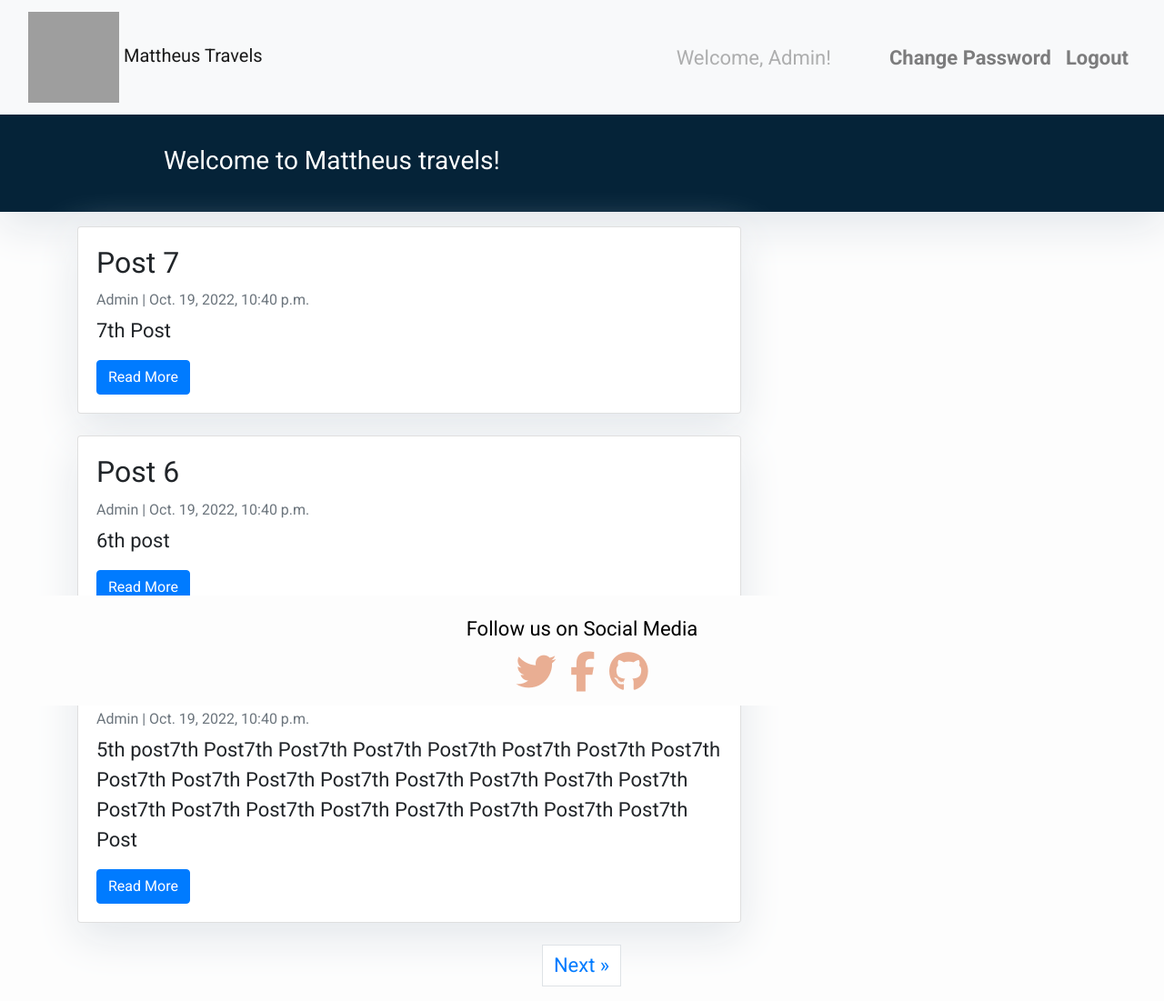
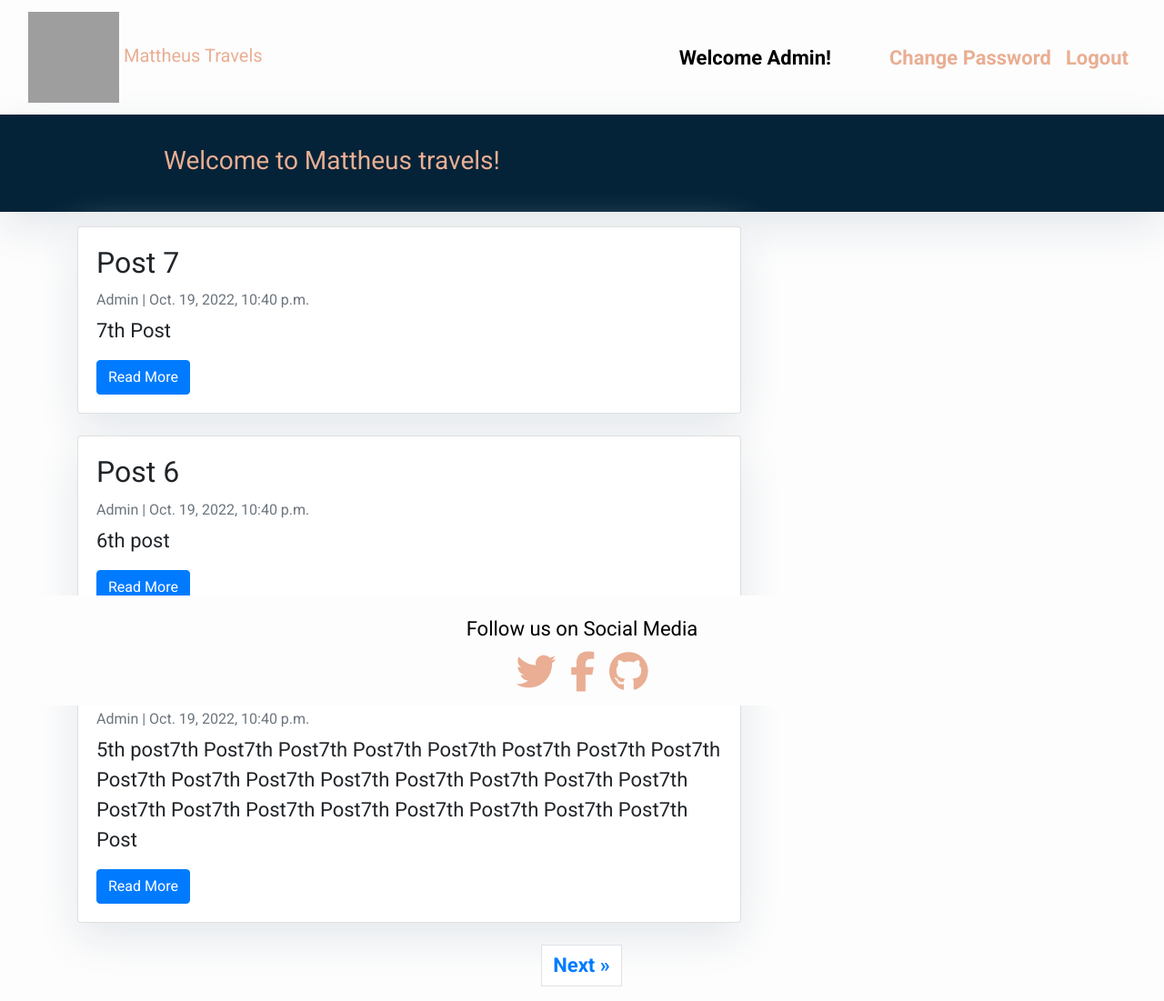
Before and after one commit to MattheusKasa/My-Django-Blog, a Django app: page / in a window 1280 px wide. Shown: the whole page at 91% size. Run offline with Django 4.2, Linux system fonts and the light colour scheme; a user stored in the database is signed in; data comes from the database, SQL or seed files in the repository; both versions use the stored data as it was after the commit; some libraries are stand-ins or nearby versions; grey boxes are pictures that could not be loaded.

Commit message:
Add css to navbar

```diff
--- a/myblog/settings.py
+++ b/myblog/settings.py
@@ -29,7 +29,7 @@ DEBUG = True
 
 ALLOWED_HOSTS = ['my-django-blog-mattheus.herokuapp.com', 'localhost', 'https://8000-mattheuskas-mydjangoblo-aswga9949s5.ws-eu90.gitpod.io/']
 
-CSRF_TRUSTED_ORIGINS = ['http://*', 'https://*', "https://8000-mattheuskas-mydjangoblo-aswga9949s5.ws-eu90.gitpod.io/", "https://8000-mattheuskas-mydjangoblo-cyjrbukujzs.ws-eu92.gitpod.io/*"]
+CSRF_TRUSTED_ORIGINS = ['http://*', 'https://*', "https://8000-mattheuskas-mydjangoblo-aswga9949s5.ws-eu90.gitpod.io/", "https://8000-mattheuskas-mydjangoblo-gij3gh5dql9.ws-eu92.gitpod.io/*"]
 
 # Application definition
 
--- a/static/css/style.css
+++ b/static/css/style.css
@@ -21,6 +21,7 @@ footer {
     padding: 0;
     height: 100px;
     width: 100px;
+    font-weight: bold;
 }
 
 i {
@@ -33,6 +34,31 @@ i:hover {
     color: black;
 }
 
-.hej {
+.footer-social {
     padding-top: 15px;
 }
+
+.site-heading {
+    color: #E9AE93;
+}
+
+.welcomeuser {
+    color: red;
+}
+
+.navbar {
+    color: red;
+}
+
+li {
+    color: black;
+    font-weight: bold;
+}
+
+a {
+    color: #E9AE93;
+}
+
+a:hover {
+    color: #040404;
+}
--- a/templates/base.html
+++ b/templates/base.html
@@ -29,7 +29,7 @@
         }
     </style>
 
-        <nav class="navbar navbar-expand-lg navbar-light bg-light shadow" id="mainNav">
+        <nav class="navbar navbar-expand-lg" id="mainNav">
             <div class="container-fluid">
                 <a class="navbar-brand" href="{% url 'home' %}"> <img alt="image of earth with a hot air baloon"
                     class="travel-icon"
@@ -44,7 +44,7 @@
                     <ul class="navbar-nav ml-auto">
                         <li class="nav-item mx-5">
                         {% if request.user.is_authenticated %}
-                            <a class="nav-link disabled welcomeuser">Welcome, {{request.user.username}}!</a>
+                            <a class="nav-link disabled welcomeuser">Welcome {{request.user.username}}!</a>
                           </li>
                           <li class="nav-item text-black">
                             <a class="nav-link text-black font-weight-bold" href="{% url 'password-change' %}">Change Password</a>
@@ -73,7 +73,7 @@
             <div class="container px-2 px-lg-5 ">Follow us on Social Media</div>
 
             <!--Social media links  -->
-            <div class="hej">
+            <div class="footer-social">
                 <a href="https://twitter.com/?lang=en" class="me-4 text-reset" target="_blank" rel="noopener"
                     aria-label="Twitter"><i class="fab fa-twitter fa-2xl"></i></a>
                 <a href="https://en-gb.facebook.com/" class="me-4 text-reset" target="_blank" rel="noopener"
--- a/templates/index.html
+++ b/templates/index.html
@@ -23,9 +23,7 @@
         <div class="row">
             <div class=" col-md-8 col-md-10 mx-auto">
                 <div class="site-heading">
-                    <h3 class=" site-heading my-4 mt-3 text-white"> Welcome to Mattheus travels! </h3>
-                    <p class="text-light">
-                    </p>
+                    <h3 class=" site-heading my-4 mt-3"> Welcome to Mattheus travels! </h3>
                 </div>
             </div>
         </div>
```
Also changed, not shown: db.sqlite3.
